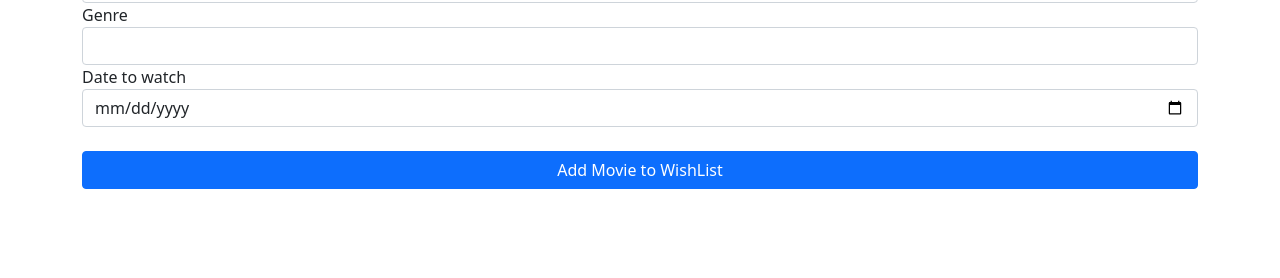
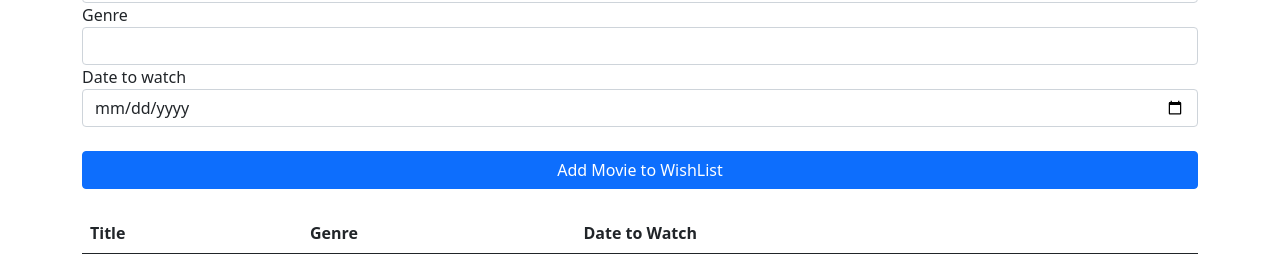
Before and after one commit to TejasSathe010/Movie-WishList, a plain HTML site: page index.html in a window 1280 px wide. Shown: the part 158-436 px from the top of the page. Drawn offline with nearby package versions, Linux system fonts and the light colour scheme.

Commit message:
HTML all set

```diff
--- a/index.html
+++ b/index.html
@@ -26,7 +26,22 @@
             </div>
             <input type="submit" value="Add Movie to WishList" class="btn btn-primary w-100 mt-4">
         </form>
+
+        <table class="table table-striped mt-4">
+            <thead>
+                <tr>
+                    <th>Title</th>
+                    <th>Genre</th>
+                    <th>Date to Watch</th>
+                    <th></th>
+                </tr>
+            </thead>
+            <tbody id="movie-list">
+
+            </tbody>
+        </table>
     </div>
     <script src="https://cdn.jsdelivr.net/npm/bootstrap@5.0.2/dist/js/bootstrap.bundle.min.js" integrity="sha384-MrcW6ZMFYlzcLA8Nl+NtUVF0sA7MsXsP1UyJoMp4YLEuNSfAP+JcXn/tWtIaxVXM" crossorigin="anonymous"></script>
+    <script type="text/javascript" src="app.js"></script>
 </body>
 </html>
```
